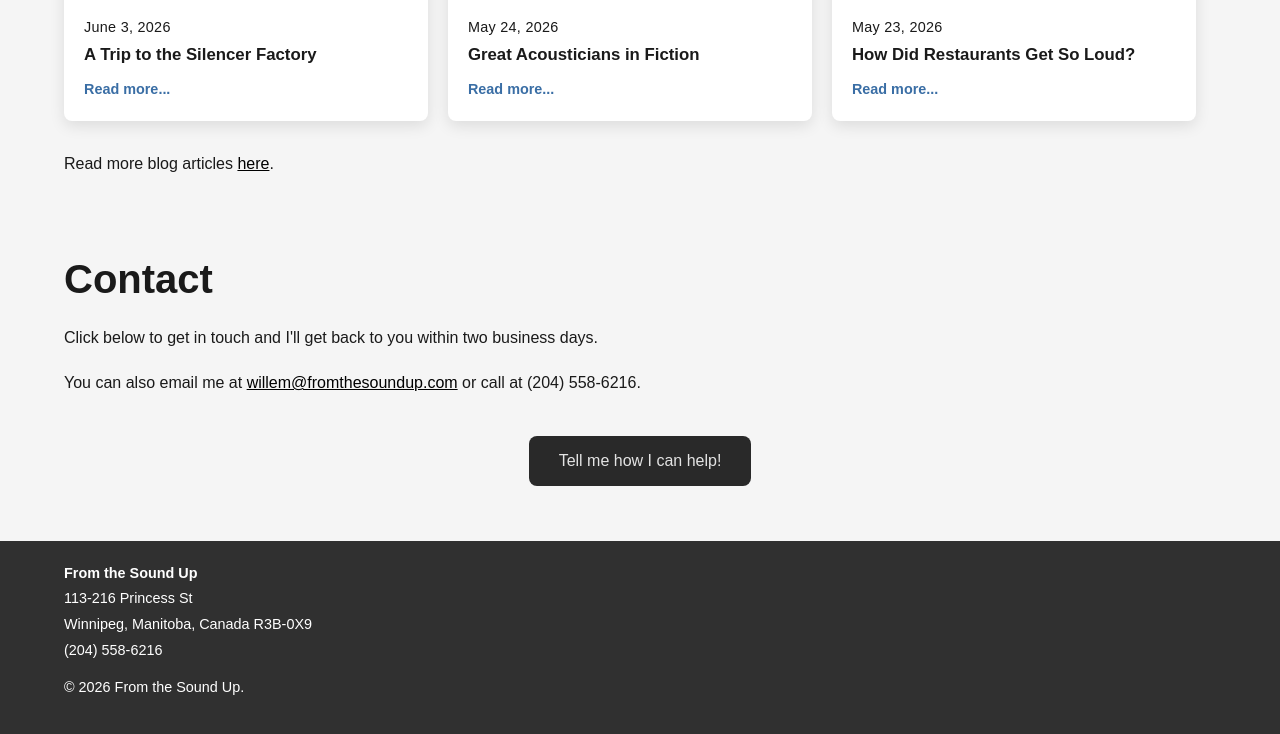
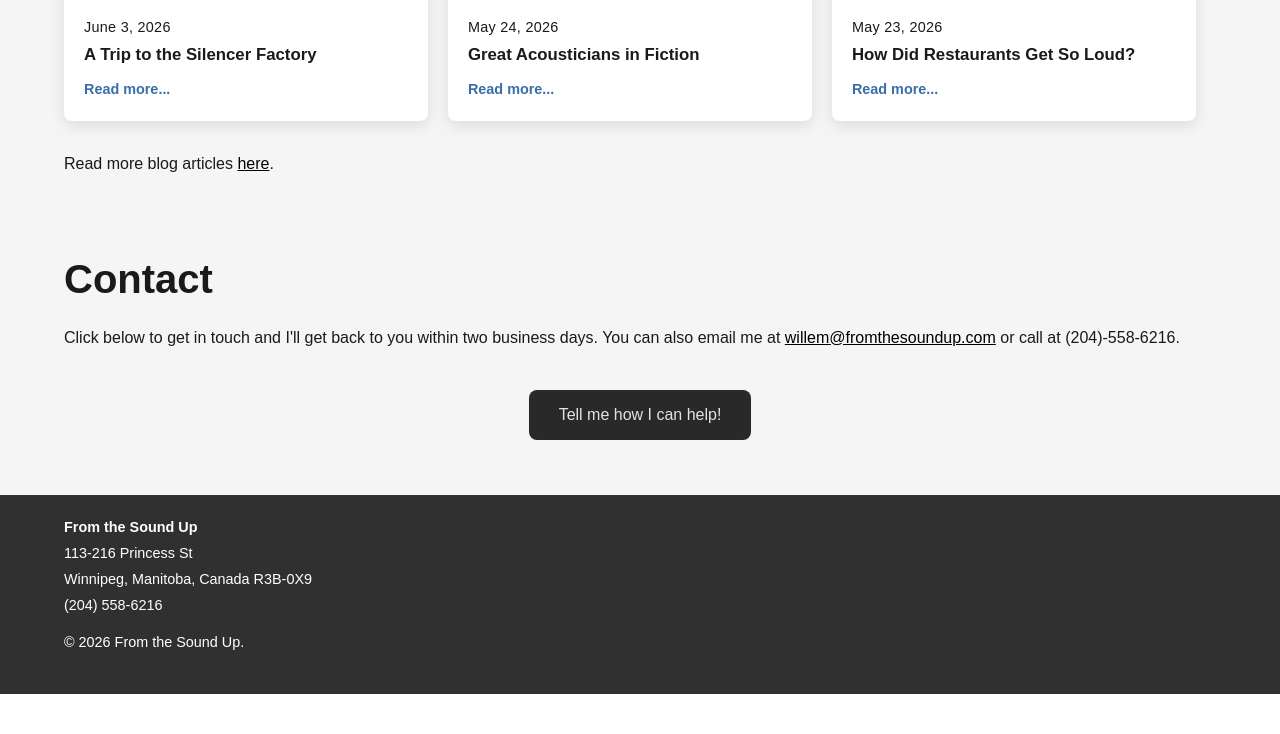
Before and after one commit to woa100/acousticswebsite, a Jekyll site: the page built from index.html, in a window 1280 px wide and 900 px high, scrolled down 4896 px, cut to the strip 161-895 px from the top of the window. Built offline with Jekyll 4.4.1, drawn with Linux system fonts in a browser that asks for light colours; some web fonts are replaced; comment, search, counter and statistics services are not loaded; after the commit the page ends 5751 px from its top, so only the background shows below that.

Commit message:
Update index.html

```diff
--- a/index.html
+++ b/index.html
@@ -29,7 +29,7 @@
     <section id="intro" role="banner">
         <div class="overlay"></div>
         <div class="intro-container">
-            <h1>Expert design advice <em>from the sound up.</em></h1>
+            <h1>Expert design advice <em class="accent-font">from the sound up.</em></h1>
              <p class="herotextsmall">I work with architects, businesses and communities to create sonically welcoming spaces in Winnipeg, Canada and around the world. From quiet offices to lively music venues, I tune each space to help people focus, connect and enjoy.</p>
             <a href="#get-started" class="btn">Tell me how I can help!</a>
         </div>
@@ -435,8 +435,7 @@
     <section id="get-started">
         <div class="container">
             <h2>Contact</h2>
-            <p>Click below to get in touch and I'll get back to you within two business days.</p>
-            <p>You can also email me at <a href="mailto:willem@fromthesoundup.com">willem@fromthesoundup.com</a> or call at (204) 558-6216.</p>
+            <p>Click below to get in touch and I'll get back to you within two business days. You can also email me at <a href="mailto:willem@fromthesoundup.com">willem@fromthesoundup.com</a> or call at (204)-558-6216.</p>
 
             <div style="text-align: center;">
                 <a href="https://forms.gle/pMivuTUEFkA3d7G77" class="btn" target="_blank" rel="noopener">Tell me how I can help!</a>
```
